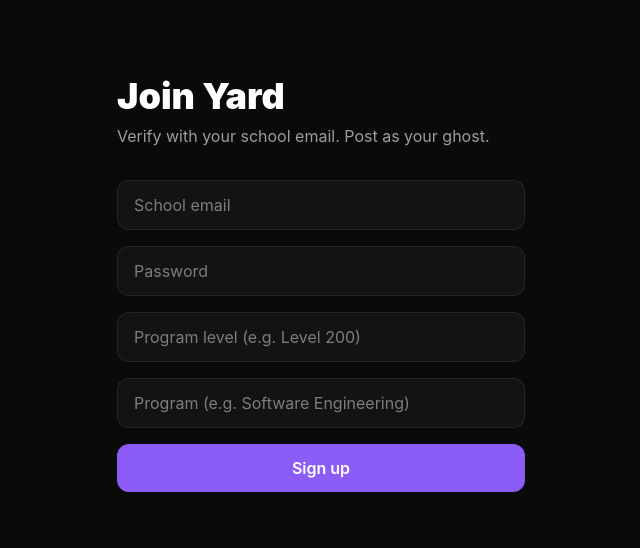
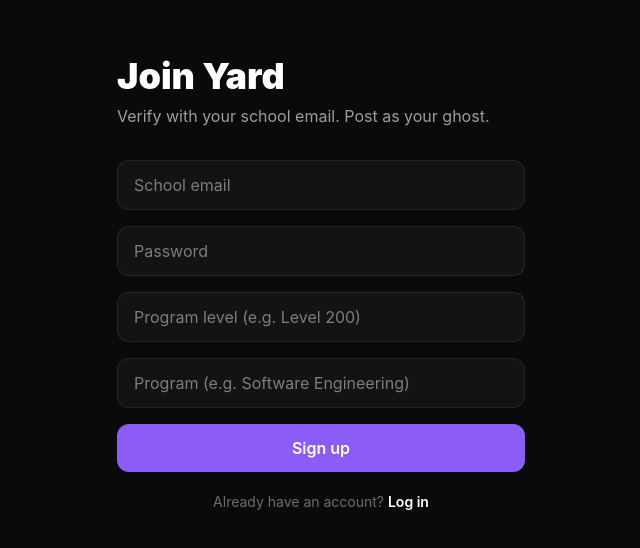
Before and after one commit to Warlock-code/Yard, a Next.js app: page /signup in a window 1280 px wide. Shown: the part 116-664 px from the top of the page, without its empty margins (319-959 px from the left). Built offline with nearby package versions, Linux system fonts and the light colour scheme.

Commit message:
add login/signup cross-links

```diff
--- a/app/login/page.tsx
+++ b/app/login/page.tsx
@@ -51,10 +51,17 @@
 
         {error && <p className="text-red-400 text-sm">{error}</p>}
 
-        <button className="btn-primary w-full" type="submit" disabled={loading}>
+                <button className="btn-primary w-full" type="submit" disabled={loading}>
           {loading ? "Logging in..." : "Log in"}
         </button>
       </form>
+
+      <p className="text-center text-white/40 text-sm mt-5">
+        New here?{" "}
+        <a href="/signup" className="text-white font-semibold">
+          Create an account
+        </a>
+      </p>
     </main>
   )
 }
--- a/app/signup/page.tsx
+++ b/app/signup/page.tsx
@@ -67,10 +67,17 @@
 
         {error && <p className="text-red-400 text-sm">{error}</p>}
 
-        <button className="btn-primary w-full" type="submit" disabled={loading}>
+                <button className="btn-primary w-full" type="submit" disabled={loading}>
           {loading ? "Creating account..." : "Sign up"}
         </button>
       </form>
+
+      <p className="text-center text-white/40 text-sm mt-5">
+        Already have an account?{" "}
+        <a href="/login" className="text-white font-semibold">
+          Log in
+        </a>
+      </p>
     </main>
   )
 }
```
